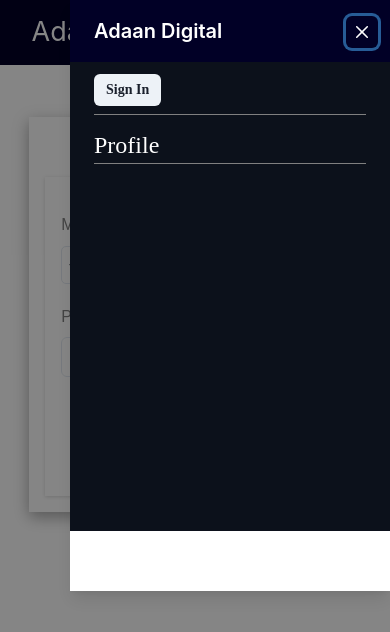
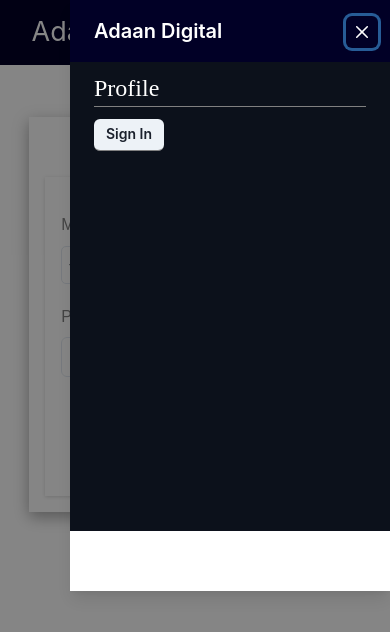
Before and after one commit to Nitesh-Samaniya/adaan-digital, a React (Create React App) app in the folder client/: page /login in a window 390 px wide. Both pictures are taken after a click on the icon 346 px from the left and 36 px from the top of the page. Shown: the top 632 px of the page. Built offline with nearby package versions, Linux system fonts and the light colour scheme; no server answers.

Commit message:
update readme and and add logout in mobile drawer

```diff
--- a/client/src/component/navbar/Drawer.jsx
+++ b/client/src/component/navbar/Drawer.jsx
@@ -6,16 +6,25 @@
     DrawerCloseButton,
     Text,
     Drawer,
-    Button
+    Button,
+    Box
 } from '@chakra-ui/react'
-import React from 'react'
+import React, { useContext } from 'react'
 import { HamburgerIcon } from '@chakra-ui/icons'
 import { Link } from "react-router-dom";
+import { AuthContext } from '../../context/AuthContext';
 
 
 const Drawerr = () => {
     const { isOpen, onOpen, onClose } = useDisclosure()
+    const {isToken, setIsToken} = useContext(AuthContext);
     const btnRef = React.useRef()
+
+  const handleLogout = (e) => {
+    e.preventDefault();
+    localStorage.removeItem('adaanDigitalUserToken');
+    setIsToken('');
+  };
 
 
   return (
@@ -34,11 +43,18 @@
         <DrawerHeader bg={'#010026'} color={'#fff'}>Adaan Digital</DrawerHeader>
 
         <DrawerBody bg="#0c111b" color={'#fff'}>
-          <Text cursor={'pointer'} fontSize={'2xl'} fontFamily={'cursive'} borderBottom={'1px solid gray'} mb={3}>
-            <Button size='sm' mb={2} mt={1}><Link to={'/login'}>Sign In</Link></Button>
-          </Text>
-          <Text cursor={'pointer'} fontSize={'2xl'} fontFamily={'cursive'} borderBottom={'1px solid gray'} mb={3}><Link to={'/'}>Profile</Link></Text>
+          <Box>
+          <Text borderBottom={'1px solid gray'} mb={3} cursor="pointer" fontSize="2xl" fontFamily="cursive">
+                <Link to="/">Profile</Link>
+              </Text>
 
+              {isToken ? (
+                <Button borderBottom={'1px solid gray'} mb={3} size="sm" onClick={handleLogout}>Log out</Button>
+              ) : (
+                <Button borderBottom={'1px solid gray'} mb={3} size="sm"><Link to="/login">Sign In</Link></Button>
+              )}
+
+            </Box>
         </DrawerBody>
 
         <DrawerFooter h={'60px'}>
```
Also changed, not shown: 1 other file (tests, documents, lock files or other folders).
